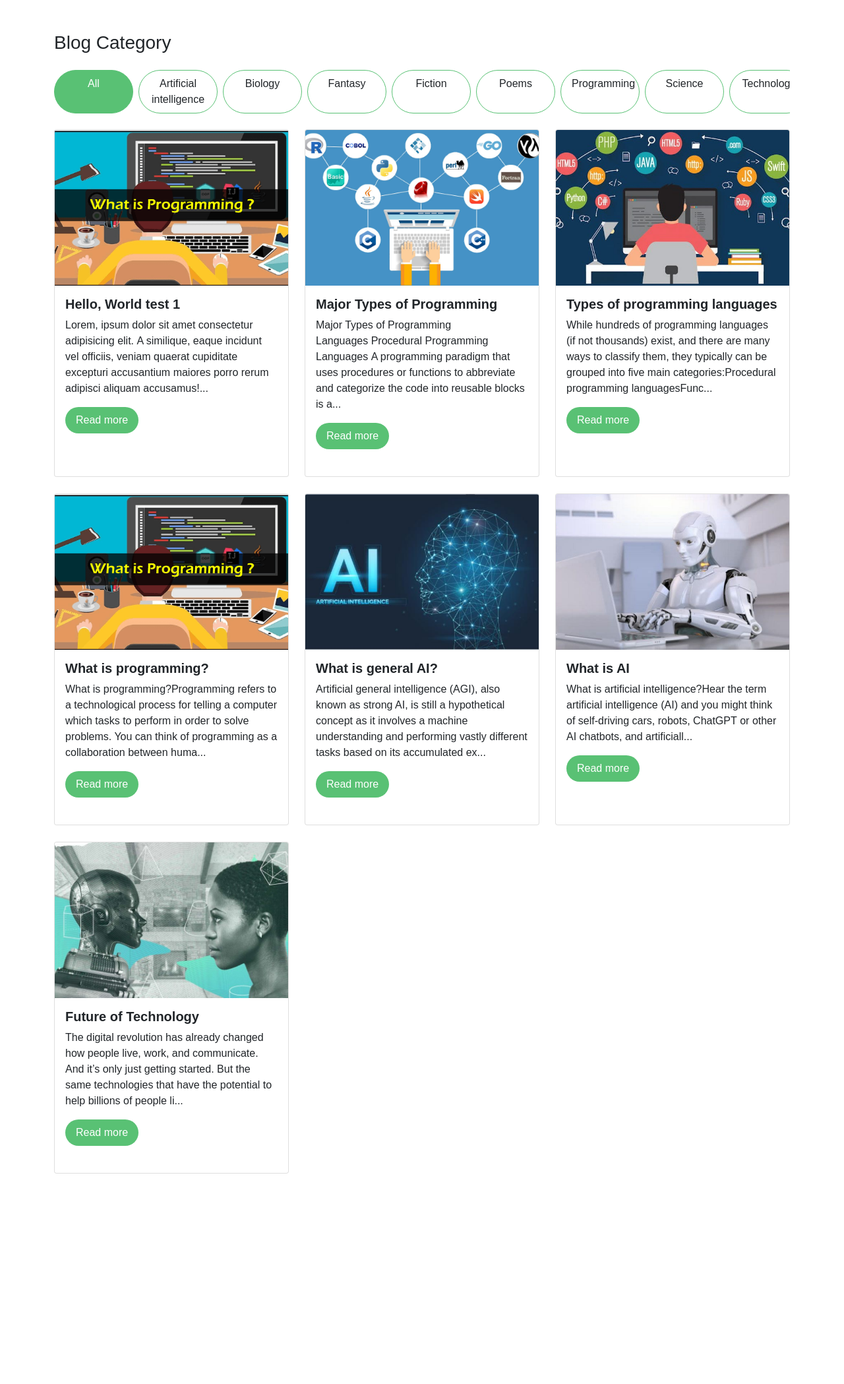
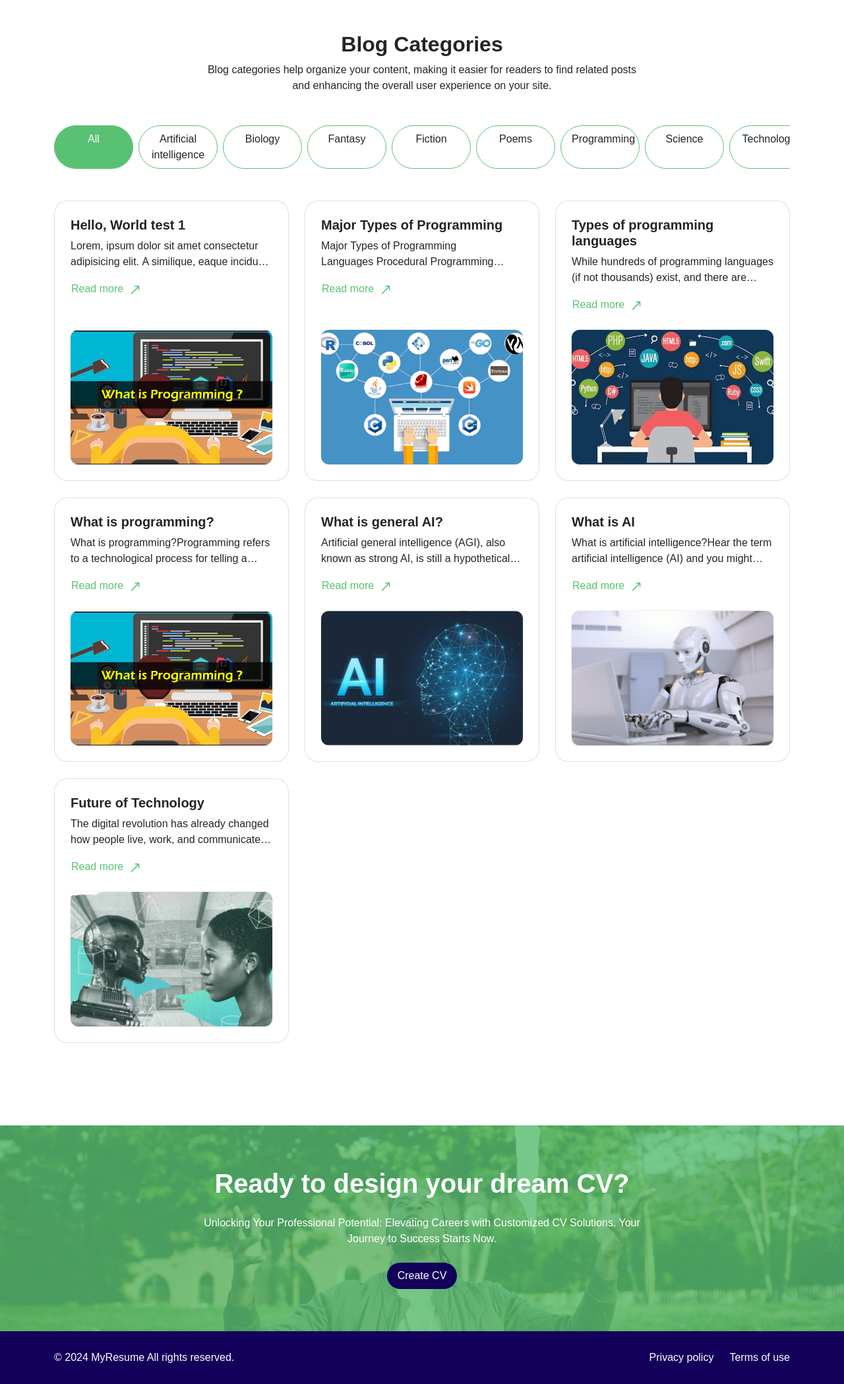
Before and after one commit to ahmad007125/php-blog-site, a PHP site: page /blog.php in a window 1280 px wide. Shown: the part 83-2181 px from the top of the page at 66% size. Before the commit the page ends 1862 px from the top, so only its background shows below. Run offline with PHP 8.4, Linux system fonts and the light colour scheme; data comes from the database, SQL or seed files in the repository.

Commit message:
Latest changes done

```diff
--- a/blog.php
+++ b/blog.php
@@ -8,7 +8,7 @@ if (isset($_SESSION['user_id']) && isset($_SESSION['username'])) {
 
   include_once("db_conn.php");
   include_once("admin/data/Post.php");
-  include_once("admin/data/Comment.php");
+//   include_once("admin/data/Comment.php");
   if(isset($_GET['search'])){
 	$key = $_GET['search'];
 	$posts = serach($conn, $key);
@@ -27,14 +27,19 @@ if (isset($_SESSION['user_id']) && isset($_SESSION['username'])) {
      include 'inc/NavBar.php';
   ?>
  <div class="container mt-5">
- 	<h1 class="display-4 mb-4 fs-3" id="blog-category">Blog Category</h1>
+		<div class="col-lg-7 col-sm-10 col-xs-10 mx-auto">
+			<div class="my-5 text-center">
+				<h2 class="mb-2">Blog Categories</h2>
+				<p>Blog categories help organize your content, making it easier for readers to find related posts and enhancing the overall user experience on your site.</p>
+			</div>
+		</div>
 
 		<section class="blog-section">
 
 			<!-- <aside class="aside-main"> -->
-			<div class="category-aside d-flex flex-row gap-2">
+			<div class="category-aside d-flex flex-row gap-2 mb-5">
 				<a href="blog.php"
-						class="list-group-item list-group-item-action active"
+					class="list-group-item list-group-item-action"
 					aria-current="true">
 					All
 				</a>
@@ -50,61 +55,35 @@ if (isset($_SESSION['user_id']) && isset($_SESSION['username'])) {
 			<?php if (!isset($_GET['category_id'])) { ?>
 			<main class="main-blog">
 				<div class="row">
-				<h1 class="display-4 mb-4 fs-3">
 					<?php
 						if(isset($_GET['search'])){
 							echo "Search <b>'".htmlspecialchars($_GET['search'])."'</b>";
 						}?></h1>
 				<?php foreach ($posts as $post) { ?>
 					<div class="col-lg-4 col-md-4 col-sm-6 col-xs-12">
-				<div class="card main-blog-card">
-					<img src="upload/blog/<?=$post['cover_url']?>" class="card-img-top" alt="...">
-					<div class="card-body">
+						<div class="card main-blog-card p-4">
+							<div class="card-body p-0">
 								<h5 class="card-title"><?=$post['post_title']?></h5>
 								<?php
 									$p = strip_tags($post['post_text']);
 									$p = substr($p, 0, 200);
 								?>
 								<p class="card-text"><?=$p?>...</p>
-						<a href="blog-view.php?post_id=<?=$post['post_id']?>" class="btn btn-success rounded">Read more</a>
-						<div class="d-flex justify-content-between d-none">
-							<div class="react-btns">
-							<?php
-							$post_id = $post['post_id'];
-							if ($logged) {
-								$liked = isLikedByUserID($conn, $post_id, $user_id);
-
-
-							if($liked){
-							?>
-							<i class="fa fa-thumbs-up liked like-btn"
-							post-id="<?=$post_id?>"
-							liked="1"
-							aria-hidden="true"></i>
-							<?php }else{ ?>
-							<i class="fa fa-thumbs-up like like-btn"
-								post-id="<?=$post_id?>"
-								liked="0"
-								aria-hidden="true"></i>
-							<?php } } else{ ?>
-							<i class="fa fa-thumbs-up" aria-hidden="true"></i>
-							<?php } ?>
-						Likes (
-					<span><?php
-				echo likeCountByPostID($conn, $post['post_id']);
-					?></span> )
-							<a href="blog-view.php?post_id=<?=$post['post_id']?>#comments">
-							<i class="fa fa-comment" aria-hidden="true"></i> Comments (
-								<?php
-									echo CountByPostID($conn, $post['post_id']);
-								?>
-								)
+								<a href="blog-view.php?post_id=<?=$post['post_id']?>" class="btn btn-link p-0">
+									Read more
+									<span class="ms-1">
+										<!-- Uploaded to: SVG Repo, www.svgrepo.com, Generator: SVG Repo Mixer Tools -->
+										<svg fill="currentColor" height="13px" width="18px" version="1.1" id="Layer_1" xmlns="http://www.w3.org/2000/svg" xmlns:xlink="http://www.w3.org/1999/xlink"
+											viewBox="0 0 242.133 242.133" xml:space="preserve">
+											<path id="XMLID_24_" d="M190.919,212.133h-69.853c-8.284,0-15,6.716-15,15s6.716,15,15,15h106.065c8.284,0,15-6.716,15-15V121.066
+											c0-8.284-6.716-15-15-15s-15,6.716-15,15v69.854L25.607,4.394c-5.858-5.858-15.356-5.858-21.213,0
+											c-5.858,5.858-5.858,15.356,0,21.213L190.919,212.133z"/>
+										</svg>
+									</span>
 								</a>
-							</div>
-							<small class="text-body-secondary"><?=$post['crated_at']?></small>
-						</div>
 
 							</div>
+							<img src="upload/blog/<?=$post['cover_url']?>" class="card-img-top" alt="...">
 						</div>
 					</div>
 				<?php } ?>
@@ -119,54 +98,28 @@ if (isset($_SESSION['user_id']) && isset($_SESSION['username'])) {
 				<div class="row">
 					<?php foreach ($posts as $post) { ?>
 						<div class="col-lg-4 col-md-4 col-sm-6 col-xs-12">
-							<div class="card main-blog-card">
-							<img src="upload/blog/<?=$post['cover_url']?>" class="card-img-top" alt="...">
-							<div class="card-body">
+							<div class="card main-blog-card p-4">
+								<div class="card-body p-0">
 									<h5 class="card-title"><?=$post['post_title']?></h5>
 									<?php
 										$p = strip_tags($post['post_text']);
 										$p = substr($p, 0, 200);
 									?>
 									<p class="card-text"><?=$p?>...</p>
-							<a href="blog-view.php?post_id=<?=$post['post_id']?>" class="btn btn-success rounded">Read more</a>
-							<div class="d-flex justify-content-between d-none">
-								<div class="react-btns">
-								<?php
-								$post_id = $post['post_id'];
-								if ($logged) {
-									$liked = isLikedByUserID($conn, $post_id, $user_id);
-
-
-								if($liked){
-								?>
-								<i class="fa fa-thumbs-up liked like-btn"
-								post-id="<?=$post_id?>"
-								liked="1"
-								aria-hidden="true"></i>
-								<?php }else{ ?>
-								<i class="fa fa-thumbs-up like like-btn"
-									post-id="<?=$post_id?>"
-									liked="0"
-									aria-hidden="true"></i>
-								<?php } } else{ ?>
-								<i class="fa fa-thumbs-up" aria-hidden="true"></i>
-								<?php } ?>
-							Likes (
-							<span><?php
-							echo likeCountByPostID($conn, $post['post_id']);
-							?></span> )
-								<a href="blog-view.php?post_id=<?=$post['post_id']?>#comments">
-								<i class="fa fa-comment" aria-hidden="true"></i> Comments (
-									<?php
-										echo CountByPostID($conn, $post['post_id']);
-									?>
-									)
+									<a href="blog-view.php?post_id=<?=$post['post_id']?>" class="btn btn-link p-0">Read more
+										<span class="ms-1">
+											<!-- Uploaded to: SVG Repo, www.svgrepo.com, Generator: SVG Repo Mixer Tools -->
+											<svg fill="currentColor" height="13px" width="18px" version="1.1" id="Layer_1" xmlns="http://www.w3.org/2000/svg" xmlns:xlink="http://www.w3.org/1999/xlink"
+												viewBox="0 0 242.133 242.133" xml:space="preserve">
+											<path id="XMLID_24_" d="M190.919,212.133h-69.853c-8.284,0-15,6.716-15,15s6.716,15,15,15h106.065c8.284,0,15-6.716,15-15V121.066
+												c0-8.284-6.716-15-15-15s-15,6.716-15,15v69.854L25.607,4.394c-5.858-5.858-15.356-5.858-21.213,0
+												c-5.858,5.858-5.858,15.356,0,21.213L190.919,212.133z"/>
+											</svg>
+										</span>
 									</a>
-								</div>
-								<small class="text-body-secondary"><?=$post['crated_at']?></small>
-								</div>
 
 								</div>
+								<img src="upload/blog/<?=$post['cover_url']?>" class="card-img-top" alt="...">
 							</div>
 						</div>
 
@@ -174,19 +127,109 @@ if (isset($_SESSION['user_id']) && isset($_SESSION['username'])) {
 				</div>
 			</main>
 			<?php }else {?>
-				<main class="main-blog p-2">
-					<div class="alert alert-warning">
-						No posts yet.
+				<main class="main-blog p-2 d-flex justify-content-center">
+					<div class="default-screen px-5 py-0 col-lg-8 col-sm-10 col-xs-12">
+						<img src="images/blog-not-found.svg" class="img-fluid">
+						<h4 class="mt-5 mb-3">No Post Found!</h4>
+						<p class="">No Post Found! signifies that your search criteria didn't match any posts. Please consider exploring our full collection of posts on the 'All Posts' or 'Blog' page to find relevant content.</p>
+						<a href="blog.php" class="btn btn-success">All posts</a>
 					</div>
 				</main>
 			<?php } } ?>
 		</section>
+    </div>
 
+	<div class="container-fluid sixth-container call-container bg-img px-0">
+		<div class="container py-3">
+			<div class="row align-items-center py-4 py-md-5 justify-content-center">
+				<div class="col-lg-7 col-md-10 col-sm-12 px-4 px-sm-0 captions-col text-center">
+					<h1 class="text-white mb-4">Ready to design your dream CV?</h1>
+					<p class="font-sm text-white mb-4">Unlocking Your Professional Potential: Elevating Careers with Customized CV Solutions. Your Journey to Success Starts Now.</p>
+					<a href="resume.php" class="btn btn-success rounded">Create CV</a>
+				</div>
+			</div>
+		</div>
+	</div>
+	<div class="container-fluid seventh-container footer-container bg-blue px-0">
+		<div class="container py-3 py-md-4">
+			<div class="d-flex justify-content-center justify-content-md-between gap-3 py-1 flex-wrap flex-md-nowrap">
+				<p class="mb-0 text-white">© 2024 MyResume All rights reserved.</p>
+				<div class="d-flex gap-4">
+					<a href="#" class="text-white link">Privacy policy</a>
+					<a href="#" class="text-white link">Terms of use</a>
+				</div>
+			</div>
+		</div>
 	</div>
 
     <script src="https://cdnjs.cloudflare.com/ajax/libs/jquery/3.7.1/jquery.min.js" integrity="sha512-v2CJ7UaYy4JwqLDIrZUI/4hqeoQieOmAZNXBeQyjo21dadnwR+8ZaIJVT8EE2iyI61OV8e6M8PP2/4hpQINQ/g==" crossorigin="anonymous" referrerpolicy="no-referrer"></script>
 	<script src="https://cdn.jsdelivr.net/npm/bootstrap@5.0.2/dist/js/bootstrap.bundle.min.js" integrity="sha384-MrcW6ZMFYlzcLA8Nl+NtUVF0sA7MsXsP1UyJoMp4YLEuNSfAP+JcXn/tWtIaxVXM" crossorigin="anonymous"></script>
 	<script type="text/javascript" src="js/custom.js"></script>
 
+	<script>
+
+		// document.addEventListener('DOMContentLoaded', function() {
+		// 	$(window).load(function() {
+		// 	var categoryItems = document.querySelectorAll('.list-group-item');
+
+		// 	// Function to get the category_id from the URL
+		// 	function getCategoryIDFromURL() {
+		// 		var urlParams = new URLSearchParams(window.location.search);
+		// 		return urlParams.get('category_id');
+		// 	}
+
+		// 	var currentCategoryID = getCategoryIDFromURL();
+
+		// 	categoryItems.forEach(function(item) {
+		// 		// Add click event to allow page refresh
+		// 		item.addEventListener('click', function() {
+		// 			categoryItems.forEach(function(el) {
+		// 				el.classList.remove('active');
+		// 			});
+		// 			this.classList.add('active');
+		// 		});
+
+		// 		// Check if the item's href contains the current category ID
+		// 		var linkHref = item.getAttribute('href');
+		// 		var linkCategoryID = new URLSearchParams(linkHref.split('?')[1]).get('category_id');
+		// 		if (linkCategoryID === currentCategoryID) {
+		// 			item.classList.add('active');
+		// 		}
+		// 	});
+		// });
+
+	document.addEventListener('DOMContentLoaded', function() {
+		var categoryItems = document.querySelectorAll('.list-group-item');
+		// Function to get the category_id from the URL
+		function getCategoryIDFromURL() {
+			var urlParams = new URLSearchParams(window.location.search);
+			return urlParams.get('category_id');
+		}
+		var currentCategoryID = getCategoryIDFromURL();
+		// console.log('Current Category ID from URL:', currentCategoryID); // Debugging
+		categoryItems.forEach(function(item) {
+			// Check if the item's href contains the current category ID
+			var linkHref = item.getAttribute('href');
+			// console.log('Item href:', linkHref); // Debugging
+			if (linkHref) {
+				var linkCategoryID = new URLSearchParams(linkHref.split('?')[1]).get('category_id');
+				// console.log('Link Category ID:', linkCategoryID); // Debugging
+				// If linkCategoryID matches currentCategoryID, add 'active' class
+				if (linkCategoryID == currentCategoryID) {
+					item.classList.add('active');
+				}
+			}
+			// Add click event to allow page refresh
+			item.addEventListener('click', function() {
+				categoryItems.forEach(function(el) {
+					el.classList.remove('active');
+				});
+				this.classList.add('active');
+			});
+		});
+	});
+
+
+	</script>
 </body>
 </html>
--- a/css/style.css
+++ b/css/style.css
@@ -426,6 +426,15 @@ h1, h2, h3, h4, h5, h6 {
   aspect-ratio: 3 / 2;
   object-fit: cover;
   object-position: center;
+  border-radius: 12px;
+  box-shadow: 0 0 3px 0px rgba(0, 0, 0, .125);
+}
+.main-blog .card-text {
+  display: -webkit-box;
+  -webkit-box-orient: vertical;
+  -webkit-line-clamp: 2;
+  overflow: hidden;
+  text-overflow: ellipsis;
 }
 .main-blog .col-lg-4 {
   margin-bottom: 25px;
@@ -434,3 +443,25 @@ h1, h2, h3, h4, h5, h6 {
   margin-bottom: 25px;
   min-height: 100%;
 }
+.main-blog-card .btn-link {
+  text-decoration: none;
+  color: #59C174 !important;
+}
+.main-blog-card .btn-link span svg {
+  transition: 200ms ease;
+}
+.main-blog-card .btn-link svg {
+  transform: rotate(270deg);
+}
+.main-blog-card .btn-link:hover span svg {
+  transform: rotate(270deg) translateX(3px) translateY(3px);
+}
+.main-blog-card {
+  border-radius: 20px;
+}
+.main-blog .default-screen {
+  text-align: center;
+}
+.main-blog .default-screen img {
+  height: 350px !important;
+}
--- a/resume.php
+++ b/resume.php
@@ -395,7 +395,7 @@ function printSection() {
 
 
 <!-- Main jQuery -->
-<script src="https://cdnjs.cloudflare.com/ajax/libs/jquery/3.7.1/jquery.min.js" integrity="sha512-v2CJ7UaYy4JwqLDIrZUI/4hqeoQieOmAZNXBeQyjo21dadnwR+8ZaIJVT8EE2iyI61OV8e6M8PP2/4hpQINQ/g==" crossorigin="anonymous" referrerpolicy="no-referrer"></script>
+    <script src="https://cdnjs.cloudflare.com/ajax/libs/jquery/3.7.1/jquery.min.js" integrity="sha512-v2CJ7UaYy4JwqLDIrZUI/4hqeoQieOmAZNXBeQyjo21dadnwR+8ZaIJVT8EE2iyI61OV8e6M8PP2/4hpQINQ/g==" crossorigin="anonymous" referrerpolicy="no-referrer"></script>
 
     <script src="https://cdn.jsdelivr.net/npm/bootstrap@5.0.2/dist/js/bootstrap.bundle.min.js" integrity="sha384-MrcW6ZMFYlzcLA8Nl+NtUVF0sA7MsXsP1UyJoMp4YLEuNSfAP+JcXn/tWtIaxVXM" crossorigin="anonymous"></script>
     <script src="https://cdn.jsdelivr.net/npm/@popperjs/core@2.9.2/dist/umd/popper.min.js" integrity="sha384-IQsoLXl5PILFhosVNubq5LC7Qb9DXgDA9i+tQ8Zj3iwWAwPtgFTxbJ8NT4GN1R8p" crossorigin="anonymous"></script>
```
Also changed, not shown: blog-view.php (+52 -86 lines), images/blog-not-found.svg (added), upload/blog/COVER-664b8d8dbc1f78.60868206.jpg (added). Lines whose indentation alone changed are shown as unchanged.
